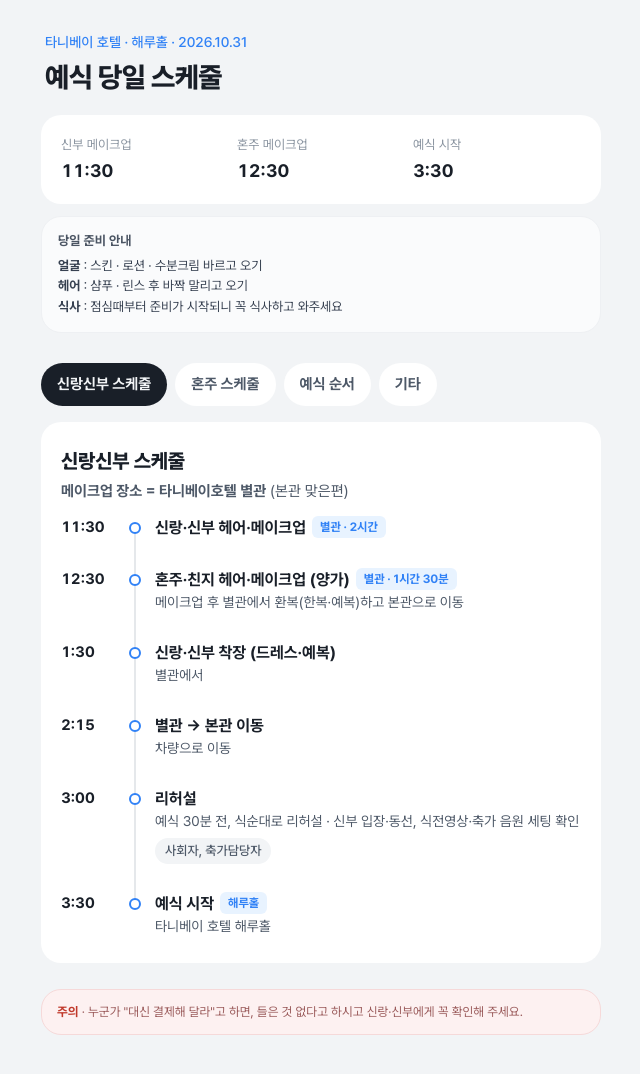
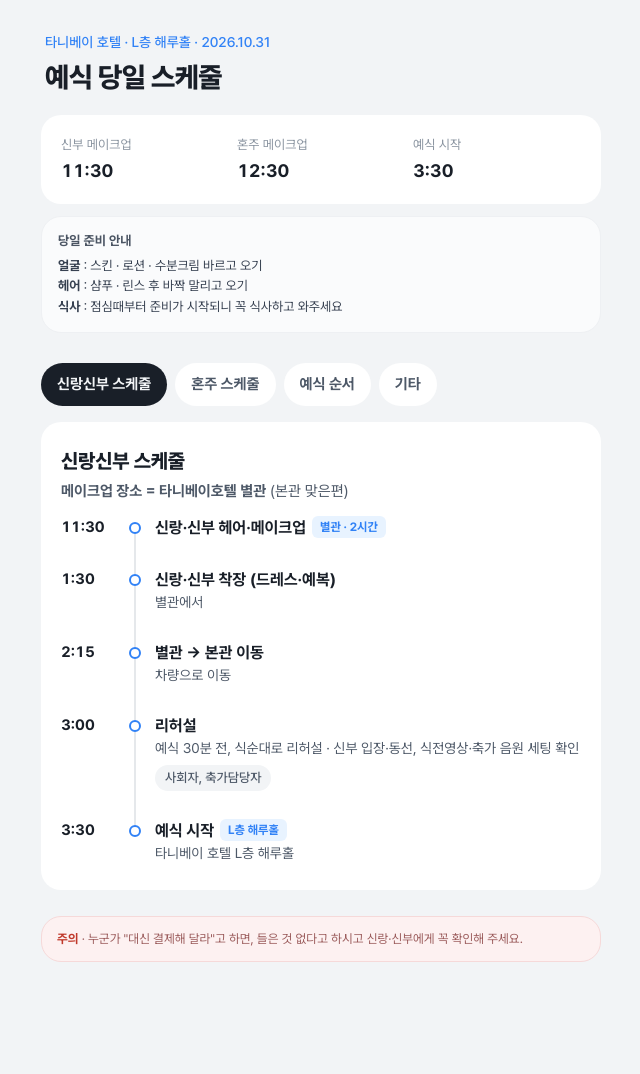
Before and after one commit to nahyunkwon-830/wedding-schedule, a plain HTML site: page index.html in a window 1280 px wide. Shown: the whole page, without its empty margins (319-959 px from the left). After the commit the page ends 1010 px from the top, so only its background shows below. Drawn offline with Linux system fonts and the light colour scheme.

Commit message:
Add files via upload

```diff
--- a/index.html
+++ b/index.html
@@ -94,7 +94,7 @@ h1{margin:0;font-size:28px;line-height:1.3;font-weight:800;letter-spacing:-.02em
 
 <div class="wrap">
   <header>
-    <div class="eyebrow">타니베이 호텔 · 해루홀 · 2026.10.31</div>
+    <div class="eyebrow">타니베이 호텔 · L층 해루홀 · 2026.10.31</div>
     <h1>예식 당일 스케줄</h1>
   </header>
 
@@ -122,11 +122,10 @@ h1{margin:0;font-size:28px;line-height:1.3;font-weight:800;letter-spacing:-.02em
     <h2>신랑신부 스케줄</h2>
     <p class="tip"><b>메이크업 장소 = 타니베이호텔 별관</b> (본관 맞은편)</p>
     <div class="row first key" data-s="11:30" data-e="13:30"><div class="time"><b>11:30</b><i>~1:30</i></div><div class="dot"></div><div class="what"><strong>신랑·신부 헤어·메이크업<span class="badge">별관 · 2시간</span></strong></div></div>
-    <div class="row key" data-s="12:30" data-e="14:00"><div class="time"><b>12:30</b><i>~2:00</i></div><div class="dot"></div><div class="what"><strong>혼주·친지 헤어·메이크업 (양가)<span class="badge">별관 · 1시간 30분</span></strong><small>메이크업 후 별관에서 환복(한복·예복)하고 본관으로 이동</small></div></div>
     <div class="row" data-s="13:30" data-e="14:10"><div class="time"><b>1:30</b><i>~2:10</i></div><div class="dot"></div><div class="what"><strong>신랑·신부 착장 (드레스·예복)</strong><small>별관에서</small></div></div>
     <div class="row key" data-s="14:15" data-e="14:25"><div class="time"><b>2:15</b></div><div class="dot"></div><div class="what"><strong>별관 → 본관 이동</strong><small>차량으로 이동</small></div></div>
     <div class="row" data-s="15:00" data-e="15:30"><div class="time"><b>3:00</b></div><div class="dot"></div><div class="what"><strong>리허설</strong><small>예식 30분 전, 식순대로 리허설 · 신부 입장·동선, 식전영상·축가 음원 세팅 확인</small><span class="who">사회자, 축가담당자</span></div></div>
-    <div class="row key last" data-s="15:30" data-e="16:10"><div class="time"><b>3:30</b><i></i></div><div class="dot"></div><div class="what"><strong>예식 시작<span class="badge">해루홀</span></strong><small>타니베이 호텔 해루홀</small></div></div>
+    <div class="row key last" data-s="15:30" data-e="16:10"><div class="time"><b>3:30</b><i></i></div><div class="dot"></div><div class="what"><strong>예식 시작<span class="badge">L층 해루홀</span></strong><small>타니베이 호텔 L층 해루홀</small></div></div>
   </section>
 
   <section class="panel" id="p1" role="tabpanel" aria-labelledby="t1" hidden>
@@ -134,7 +133,7 @@ h1{margin:0;font-size:28px;line-height:1.3;font-weight:800;letter-spacing:-.02em
     <p class="tip"><b>메이크업 장소 = 타니베이호텔 별관</b> (본관 맞은편) · 12:30 시작<br>혼주 대기실도 메이크업·한복샵이 있는 별관에 있어, 별관에서 편하게 대기하시면 됩니다. 대기실에 락커가 있어 메이크업 후 이용할 수 있어요.</p>
     <div class="row first key" data-s="12:30" data-e="14:00"><div class="time"><b>12:30</b><i>~2:00</i></div><div class="dot"></div><div class="what"><strong>헤어·메이크업 (양가)<span class="badge">별관 · 1시간 30분</span></strong><small>메이크업 후 환복</small></div></div>
     <div class="row key"><div class="time"></div><div class="dot"></div><div class="what"><strong>별관 → 본관 이동</strong><small>시간 여유 시 별관 대기실에서 대기 후 이동 · 도보 5분 이내</small></div></div>
-    <div class="row key last" data-s="15:30" data-e="16:10"><div class="time"><b>3:30</b><i></i></div><div class="dot"></div><div class="what"><strong>예식 시작<span class="badge">해루홀</span></strong><small>입장·화촉 순서는 ‘예식 순서’ 탭 참고</small></div></div>
+    <div class="row key last" data-s="15:30" data-e="16:10"><div class="time"><b>3:30</b><i></i></div><div class="dot"></div><div class="what"><strong>예식 시작<span class="badge">L층 해루홀</span></strong><small>입장·화촉 순서는 ‘예식 순서’ 탭 참고</small></div></div>
   </section>
 
   <section class="panel" id="p2" role="tabpanel" aria-labelledby="t2" hidden>
```
